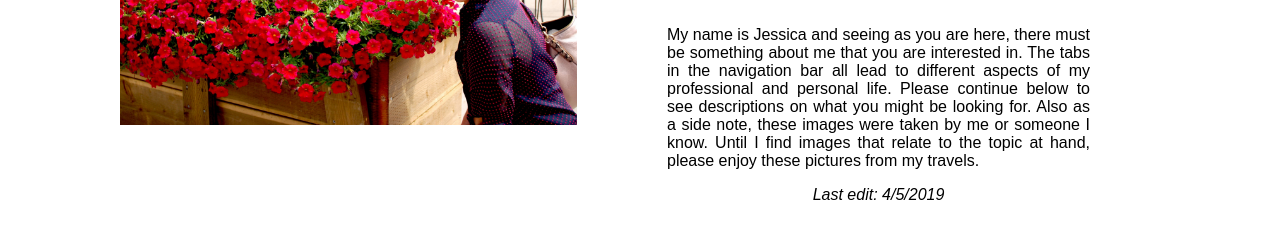
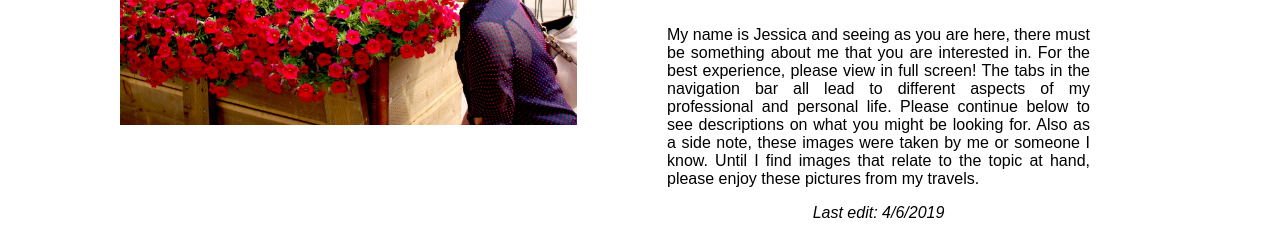
Before and after one commit to jnau/jnau.github.io, a plain HTML site: page index.html in a window 1280 px wide. Shown: the part 555-800 px from the top of the page. Drawn offline with Linux system fonts and the light colour scheme.

Commit message:
Update index.html

```diff
--- a/index.html
+++ b/index.html
@@ -252,8 +252,8 @@ img {
 
   	<div class="p_welcome">
 		<h2>Welcome to my webpage!</h2>
-		<p align="justify">My name is Jessica and seeing as you are here, there must be something about me that you are interested in. The tabs in the navigation bar all lead to different aspects of my professional and personal life. Please continue below to see descriptions on what you might be looking for. Also as a side note, these images were taken by me or someone I know. Until I find images that relate to the topic at hand, please enjoy these pictures from my travels. </p>
-		<i><p>Last edit: 4/5/2019 </p></i>
+		<p align="justify">My name is Jessica and seeing as you are here, there must be something about me that you are interested in. For the best experience, please view in full screen! The tabs in the navigation bar all lead to different aspects of my professional and personal life. Please continue below to see descriptions on what you might be looking for. Also as a side note, these images were taken by me or someone I know. Until I find images that relate to the topic at hand, please enjoy these pictures from my travels. </p>
+		<i><p>Last edit: 4/6/2019 </p></i>
 	</div>
   </div>
 </div>
```
